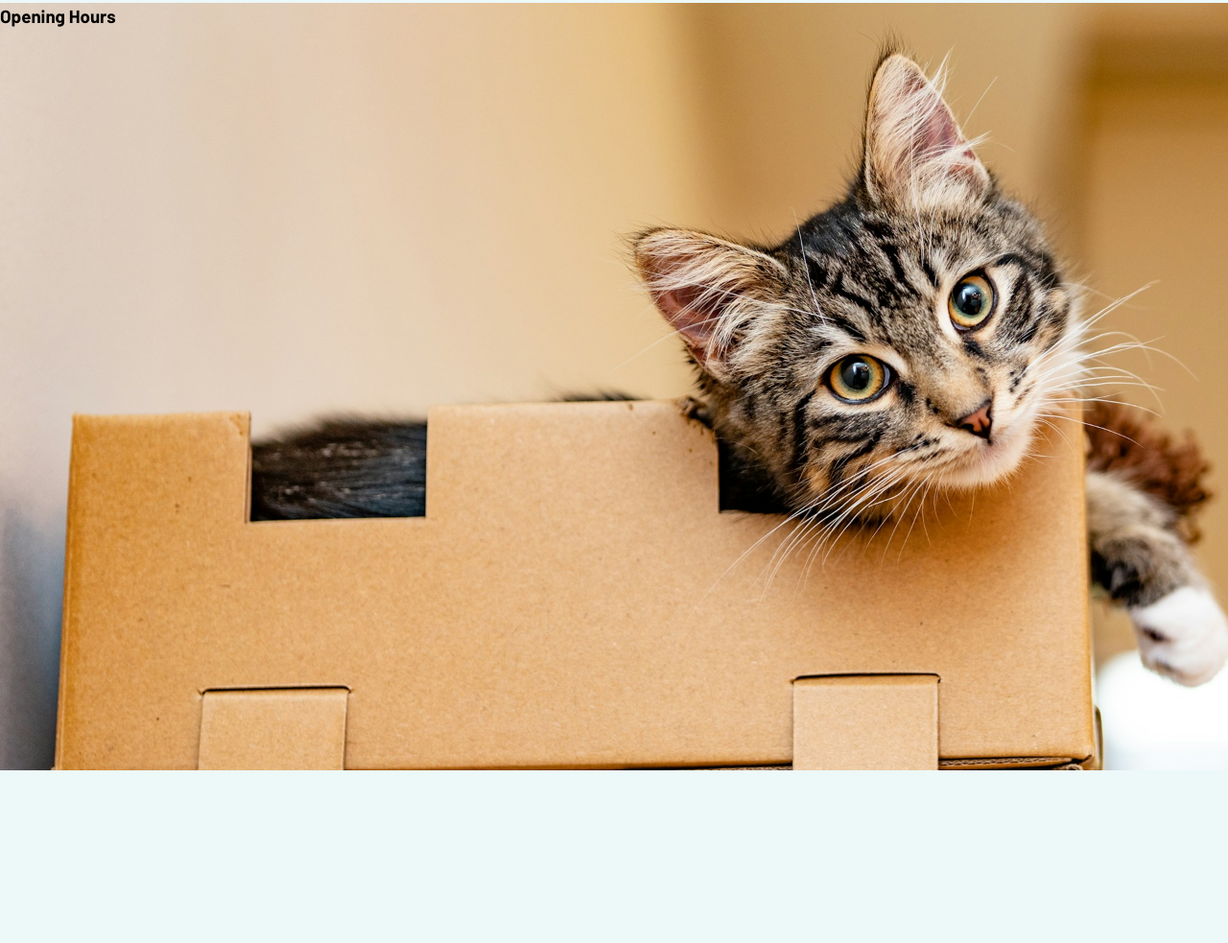
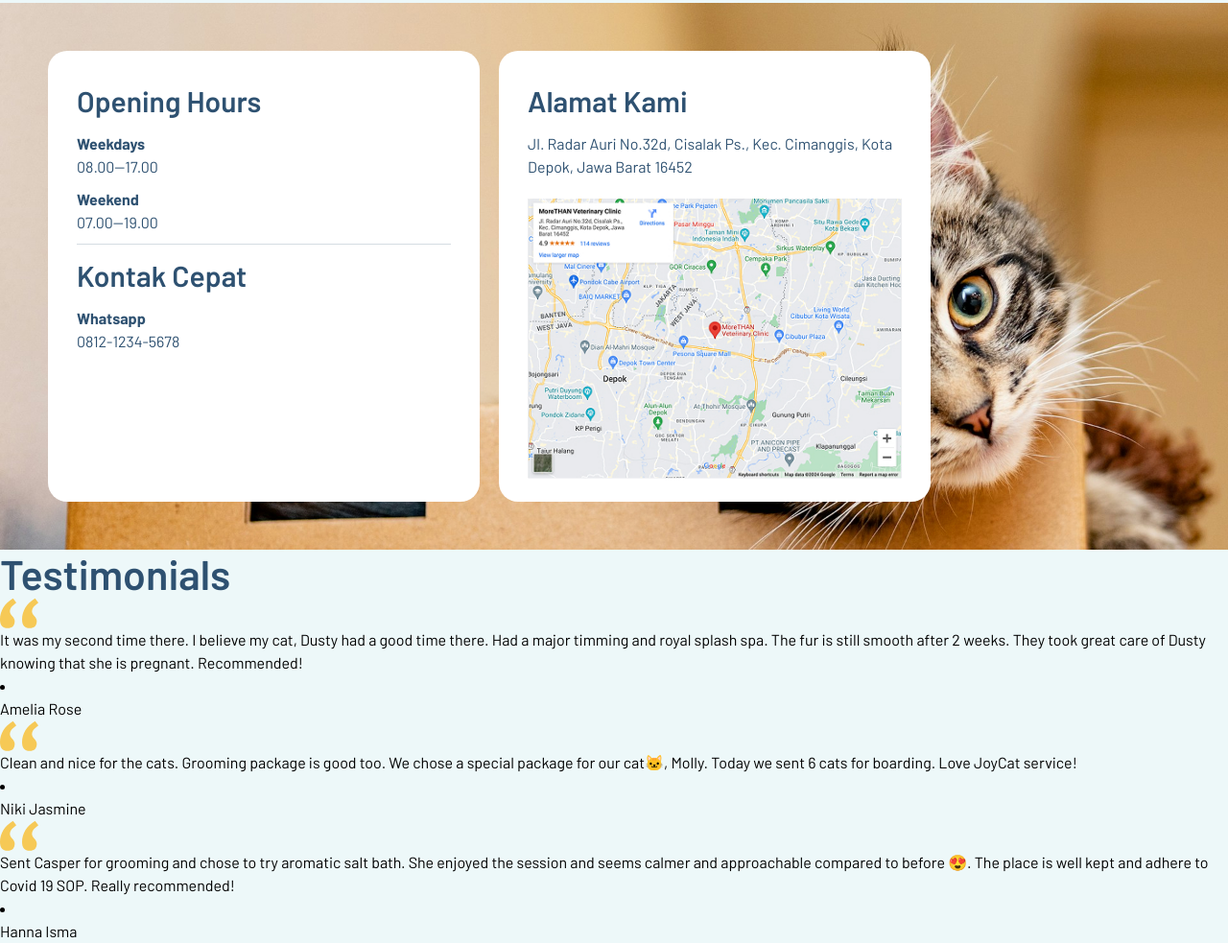
Before and after one commit to MuhammadFadhlullahRais835/Pertemuan-21, a plain HTML site: page index.html in a window 1280 px wide. Shown: the part 2768-3751 px from the top of the page at 96% size. Before the commit the page ends 3571 px from the top, so only its background shows below. Drawn offline with Linux system fonts and the light colour scheme.

Commit message:
Penyelesaian section "opening hours" dan adaptasi untuk pengguna mobile

```diff
--- a/index.html
+++ b/index.html
@@ -104,18 +104,77 @@
           </p>
         </div>
         <div class="col-2A">
-          <img src="/images/dokter-1.png" alt="">
-          <p>Dokter Bima Sakti Gemilang memperoleh gelar dokter hewan dari Michigan State University. Di Joy Cat, ia saat ini bekerja sebagai salah satu dari dua dokter hewan fulltime. Dia sangat bersemangat dalam memberikan perawatan pencegahan yang tepat kepada semua pasien, dan giat memberikan edukasi terkait kesehatan kucing kepada para pemilik kucing. Dr. Bintang juga sangat mahir dan unggul dalam operasi jaringan lunak.</p>
+          <img src="/images/dokter-1.png" alt="" />
+          <p>
+            Dokter Bima Sakti Gemilang memperoleh gelar dokter hewan dari
+            Michigan State University. Di Joy Cat, ia saat ini bekerja sebagai
+            salah satu dari dua dokter hewan fulltime. Dia sangat bersemangat
+            dalam memberikan perawatan pencegahan yang tepat kepada semua
+            pasien, dan giat memberikan edukasi terkait kesehatan kucing kepada
+            para pemilik kucing. Dr. Bintang juga sangat mahir dan unggul dalam
+            operasi jaringan lunak.
+          </p>
         </div>
         <div class="col-3A">
-          <p>Dokter Andromeda Gemilang, adik dari dr. Bima adalah Praktisi Tingkat Lanjut  dalam Kedokteran Kucing dan memegang Keanggotaan Kolese Ilmuwan Hewan Indonesia untuk Kedokteran Kucing.</p>
-          <img src="/images/dokter-2.png" alt="">
+          <p>
+            Dokter Andromeda Gemilang, adik dari dr. Bima adalah Praktisi
+            Tingkat Lanjut dalam Kedokteran Kucing dan memegang Keanggotaan
+            Kolese Ilmuwan Hewan Indonesia untuk Kedokteran Kucing.
+          </p>
+          <img src="/images/dokter-2.png" alt="" />
         </div>
       </section>
 
-      <section style="background-image: url(/images/bg-contact.jpg); width: 100%; height: 800px; background-size: cover;">
-        <div class="opening-hours">
+      <section class="opening-hours">
+        <div class="col-1B">
           <h3>Opening Hours</h3>
+          <div class="info">
+            <h4>Weekdays</h4>
+            <p>08.00--17.00</p>
+          </div>
+          <div class="info">
+            <h4>Weekend</h4>
+            <p>07.00--19.00</p>
+          </div>
+          <div class="straight-line"></div>
+          <h3>Kontak Cepat</h3>
+          <div class="info">
+            <h4>Whatsapp</h4>
+            <p>0812-1234-5678</p>
+          </div>
+        </div>
+        <div class="col-2B">
+          <h3>Alamat Kami</h3>
+          <p>
+            Jl. Radar Auri No.32d, Cisalak Ps., Kec. Cimanggis, Kota Depok, Jawa
+            Barat 16452
+          </p>
+          <div class="straight-line"></div>
+          <img src="/images/JoyCat-map.jpg" alt="" />
+        </div>
+      </section>
+      <section class="testimonials">
+        <h1>Testimonials</h1>
+        <div class="col-1C">
+        <img src="/images/tanda-kutip.svg" alt="">
+        <p>It was my second time there. I believe my cat, Dusty had a good time there. Had a major timming and royal splash spa. The fur is still smooth after 2 weeks. They took great care of Dusty knowing that she is pregnant. Recommended!</p>
+        <li>
+          <ul>Amelia Rose</ul>
+        </li>
+        </div>
+        <div class="col-2C">
+        <img src="/images/tanda-kutip.svg" alt="">
+        <p>Clean and nice for the cats. Grooming package is good too. We chose a special package for our cat🐱, Molly. Today we sent 6 cats for boarding. Love JoyCat service!</p>
+        <li>
+          <ul>Niki Jasmine</ul>
+        </li>
+        </div>
+        <div class="col-3C">
+        <img src="/images/tanda-kutip.svg" alt="">
+        <p>Sent Casper for grooming and chose to try aromatic salt bath. She enjoyed the session and seems calmer and approachable compared to before 😍. The place is well kept and adhere to Covid 19 SOP. Really recommended!</p>
+        <li>
+          <ul>Hanna Isma</ul>
+        </li>
         </div>
       </section>
     </main>
--- a/style.css
+++ b/style.css
@@ -251,6 +251,41 @@ h1 {
     }
 }
 
+.opening-hours {
+    background-image: url(/images/bg-contact.jpg);
+    background-size: cover;
+    width: 100%;
+    height: fit-content;
+    display: flex;
+    flex-direction: row;
+    align-items: center;
+    gap: 20px;
+    padding: 50px;
+    color: var(--biru-brand);
+}
+
+.col-1B, .col-2B {
+    background-color: white;
+    display: flex;
+    flex-direction: column;
+    padding: 30px;
+    gap: 10px;
+    border-radius: 20px;
+    width: 450px;
+    height: 470px;
+
+    h3 {
+        font-size: 30px;
+        font-weight: 600;
+    }
+}
+
+.straight-line {
+    background-color: rgba(46, 81, 113, 0.2);
+    width: 100%;
+    height: 1px;
+}
+
 @media screen and (max-width: 600px) {
     .Home {
         margin-top: 80px;
@@ -362,4 +397,14 @@ h1 {
             }
         }
     }
+
+    .opening-hours {
+        flex-direction: column;
+        padding: 20px;
+
+        .col-1B, .col-2B {
+            width: 100%;
+            height: fit-content;
+        }
+    }
 }
```
